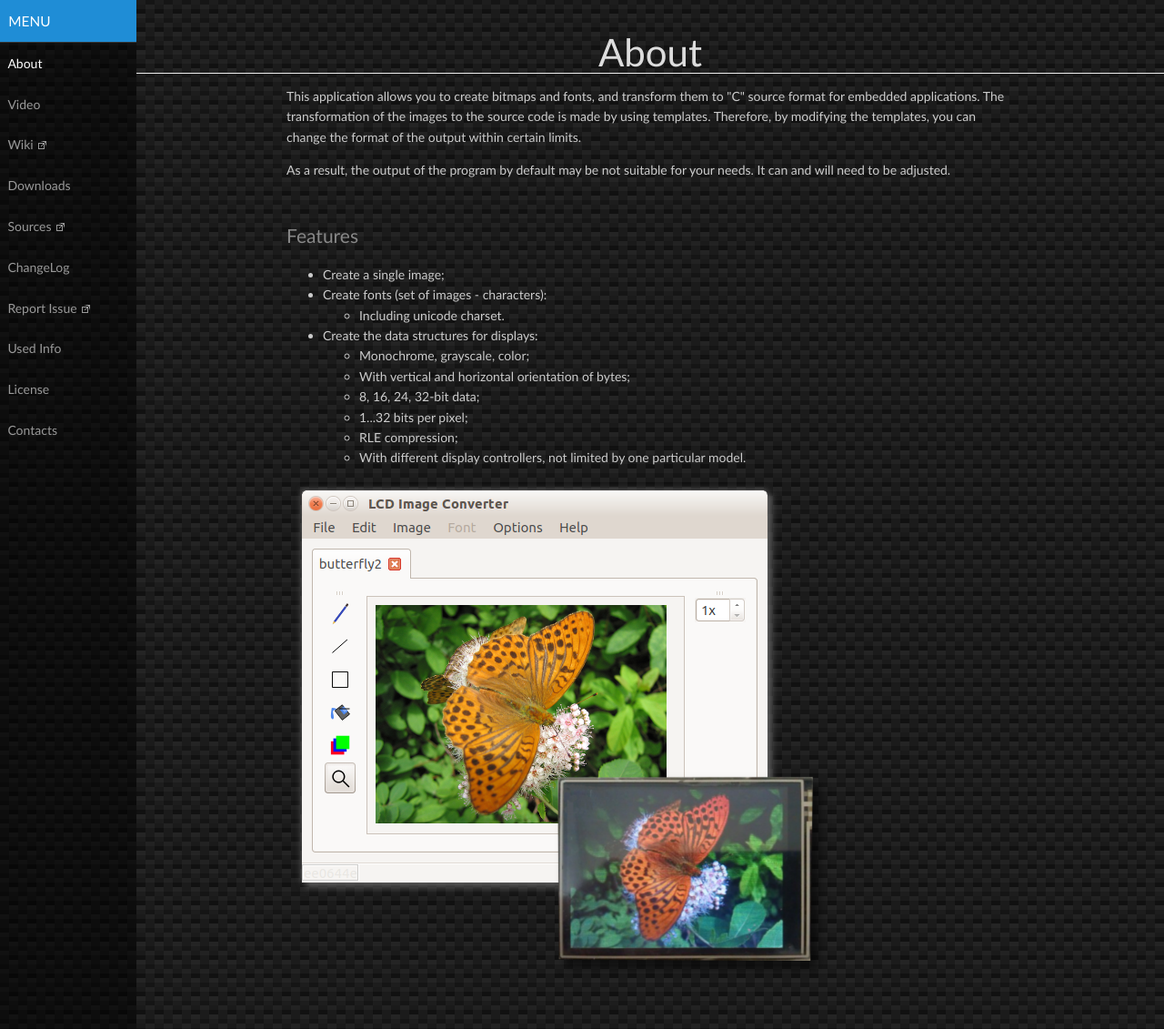
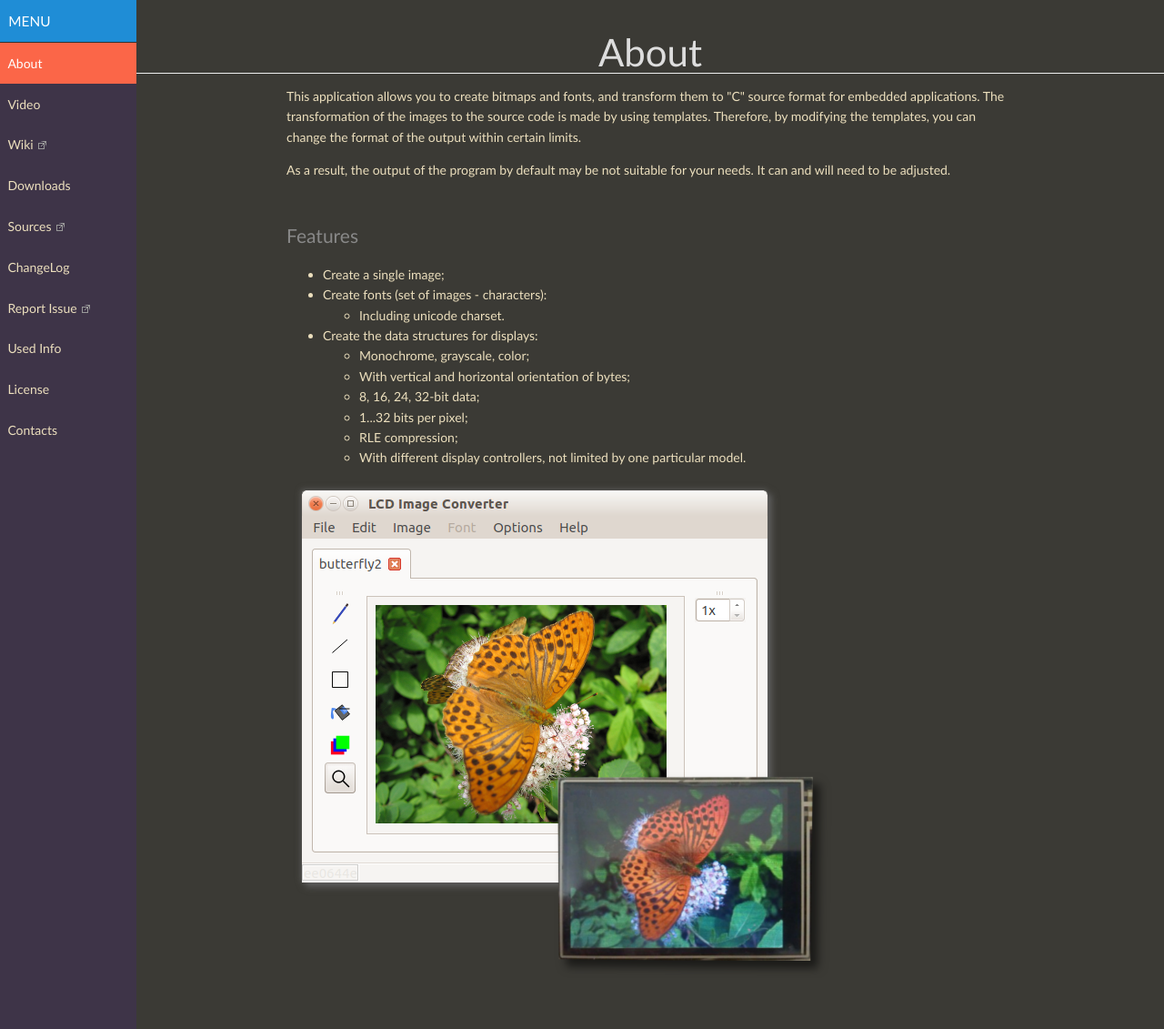
Before and after one commit to riuson/lcd-image-converter, a Jekyll site: the page built from index.html, in a window 1280 px wide and 1131 px high. Shown: the whole window at 91% size. Built offline with Jekyll 4.4.1, drawn with Linux system fonts in a browser that asks for light colours.

Commit message:
1920 http://www.dtelepathy.com/blog/inspiration/beautiful-color-palettes-for-your-next-web-project

```diff
--- a/css/global.css
+++ b/css/global.css
@@ -1,11 +1,11 @@
 body {
   font-family: "Trebuchet MS", "Helvetica Neue", Arial, Helvetica, serif;
   font-size: 87.5%;
-  color: #cccccc;
+  color: #ecdfbd;
   line-height: 2em;
 
   /* http://lea.verou.me/css3patterns/#carbon */
-  background:
+  /* background:
   linear-gradient(27deg, #151515 5px, transparent 5px) 0 5px,
   linear-gradient(207deg, #151515 5px, transparent 5px) 10px 0px,
   linear-gradient(27deg, #222 5px, transparent 5px) 0px 10px,
@@ -13,16 +13,20 @@
   linear-gradient(90deg, #1b1b1b 10px, transparent 10px),
   linear-gradient(#1d1d1d 25%, #1a1a1a 25%, #1a1a1a 50%, transparent 50%, transparent 75%, #242424 75%, #242424);
   background-color: #111111;
-  background-size: 20px 20px;
+  background-size: 20px 20px;*/
+  background-color: #3b3a35;
 }
 
 #menu {
-  background: rgba(0,0,0,0.5);
+  background-color: #3e3448;
   -webkit-backface-visibility: hidden;
 }
 
+#menu a {
+  color: #ecdfbd;
+}
+
 #layout.active #menu {
-    background: rgba(0,0,0,0.9);
 }
 
 .menu-link {
@@ -31,6 +35,7 @@
 
 #menu a.active {
   color: white;
+  background-color: #fb6648;
 }
 
 @media (max-width: 48em) {
@@ -46,7 +51,7 @@
 
 /* Changes history */
 div.record {
-  background: #555555;
+  background: rgba(75, 75, 75, 1);
 
   margin: 20px auto;
   padding: 0px;
@@ -61,7 +66,7 @@
   font-style: italic;
   font-weight: bold;
 
-  background: #333333;
+  background: rgba(51, 51, 51, 0.4);
 
   padding: 10px;
 
@@ -71,14 +76,13 @@
 
 div.record > div.description
 {
-  color: #eee;
   padding: 10px;
   text-indent: 1em;
 }
 
 div.record > div.downloads
 {
-  background: #333333;
+  background: rgba(51, 51, 51, 0.4);
 
   padding: 10px;
 
@@ -87,7 +91,7 @@
 }
 
 a {
-  color: white
+  color: #ecdfbd;
 }
 
 a:hover , a:visited:hover {
```
